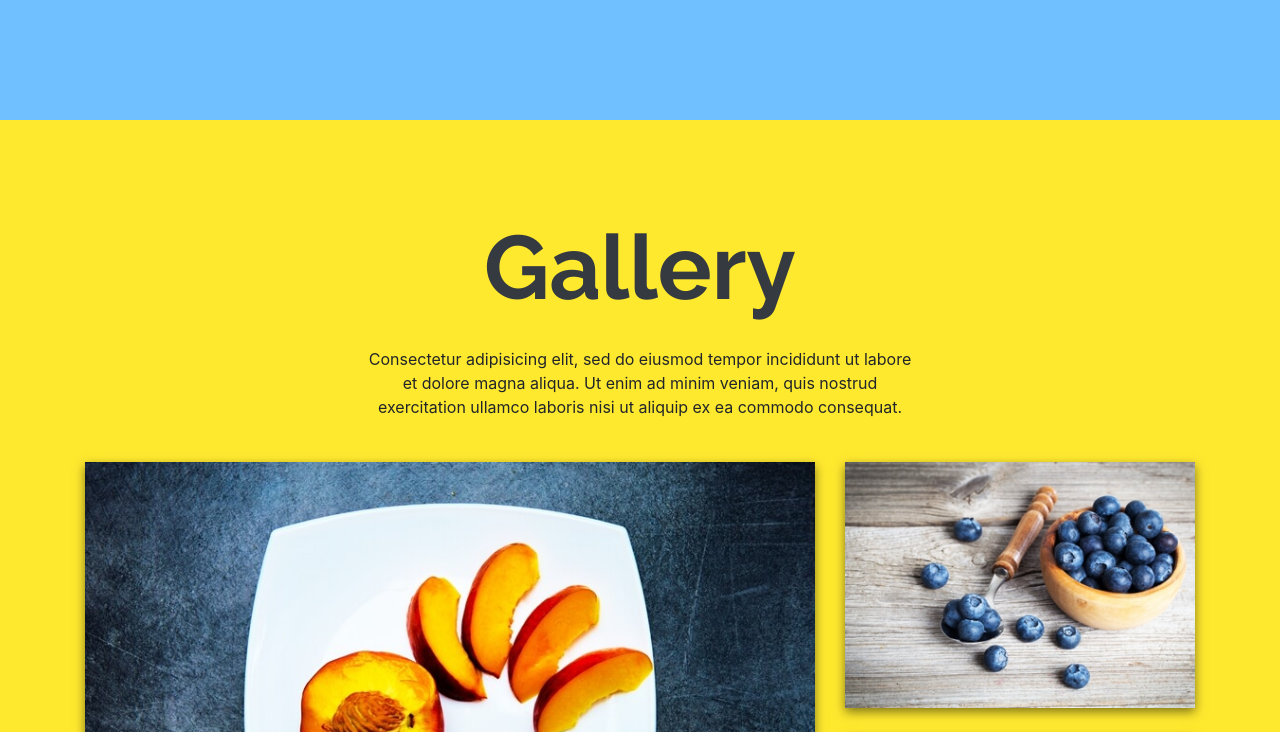
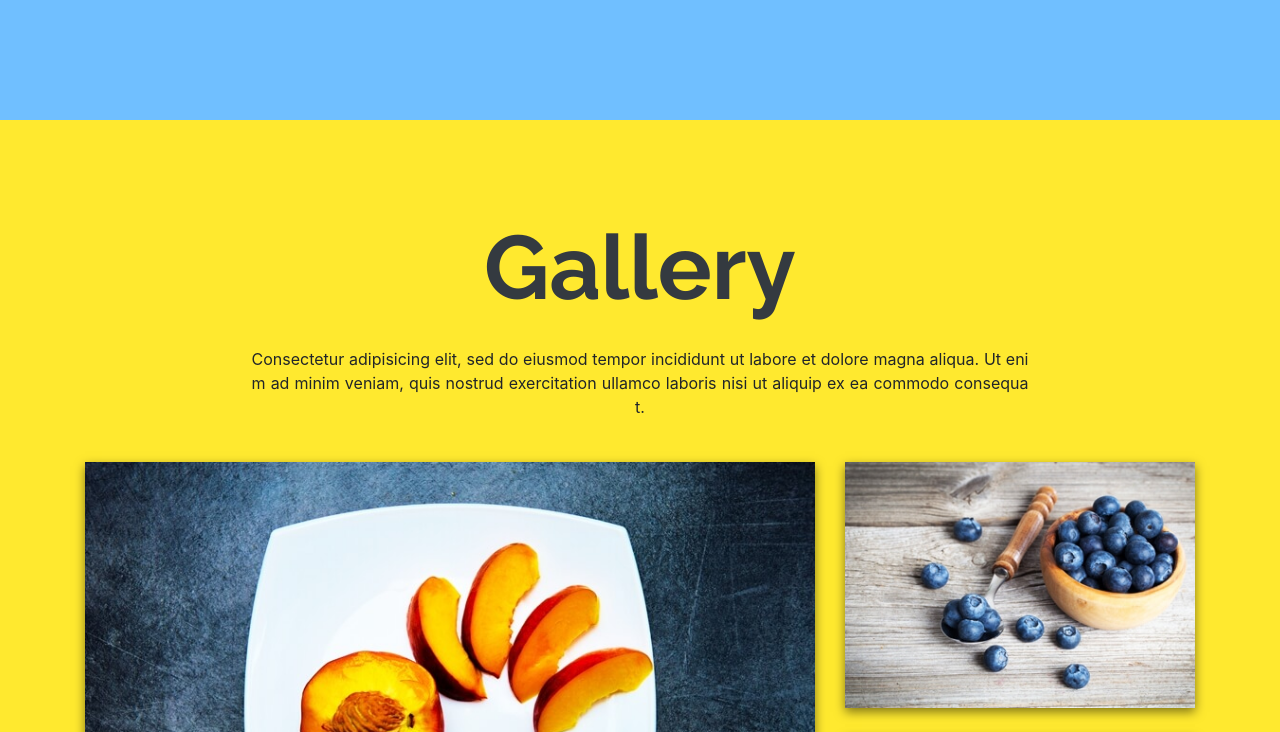
Before and after one commit to podolakmat/weekly-webdev-challenge_nr2, a plain HTML site: page index.html in a window 1280 px wide. Shown: the part 2260-2992 px from the top of the page. Drawn offline with nearby package versions, Linux system fonts and the light colour scheme.

Commit message:
gallery section height, about and gallery section paragraph style

```diff
--- a/index.html
+++ b/index.html
@@ -119,7 +119,7 @@
     <section class="gallery" id="gallery">
         <div class="container text-center">
             <h2 class="section-header text-dark">Gallery</h2>
-            <p class="w-50 ml-auto mr-auto "> Consectetur adipisicing elit, sed do eiusmod tempor incididunt ut labore et dolore magna aliqua. Ut enim ad minim veniam, quis nostrud exercitation ullamco laboris nisi ut aliquip ex ea commodo consequat.</p>
+            <p class="ml-auto mr-auto text-justify"> Consectetur adipisicing elit, sed do eiusmod tempor incididunt ut labore et dolore magna aliqua. Ut enim ad minim veniam, quis nostrud exercitation ullamco laboris nisi ut aliquip ex ea commodo consequat.</p>
         </div>
         <div class="container text-center">
             <div class="gallery-box">
--- a/styles/style.css
+++ b/styles/style.css
@@ -192,6 +192,7 @@ button:hover {
     font-family: "Raleway";
     font-weight: 300;
     word-break: break-all;
+
 }
 
 @media (max-width: 768px) {
@@ -203,6 +204,7 @@ button:hover {
     .about p {
         margin: auto;
         width: 85%;
+        text-align-last: center;
     }
 }
 
@@ -306,9 +308,14 @@ button:hover {
 }
 
 .gallery {
-    min-height: 1536px;
+    padding-bottom: 6.25rem;
     background-color: #ffe92f;
     padding-top: 6.25rem;
+}
+
+.gallery p {
+    text-align-last: center;
+    word-break: break-all;
 }
 
 .gallery-box img {
@@ -326,3 +333,9 @@ button:hover {
     margin-top: 45px;
     background-color: #5585a2;
 }
+
+@media (min-width: 769px) {
+    .gallery p {
+        width: 70%;
+    }
+}
```
